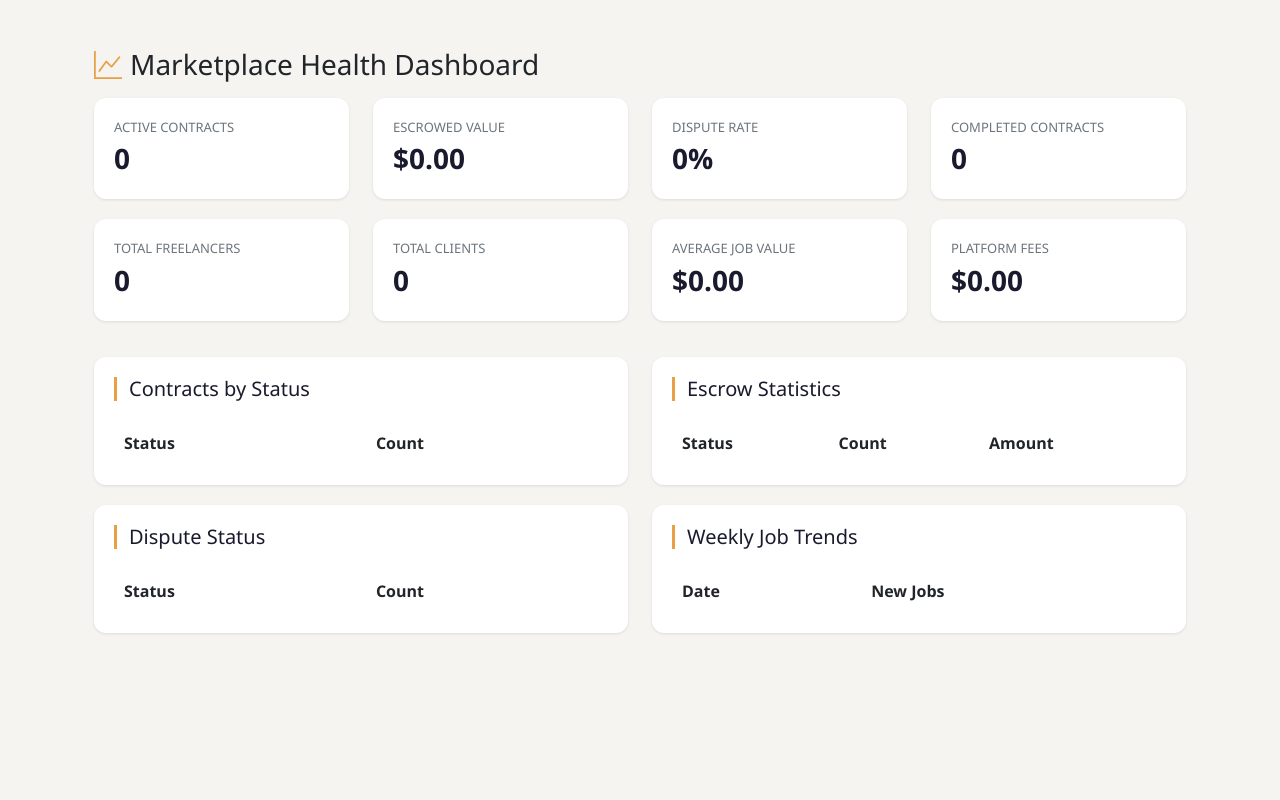
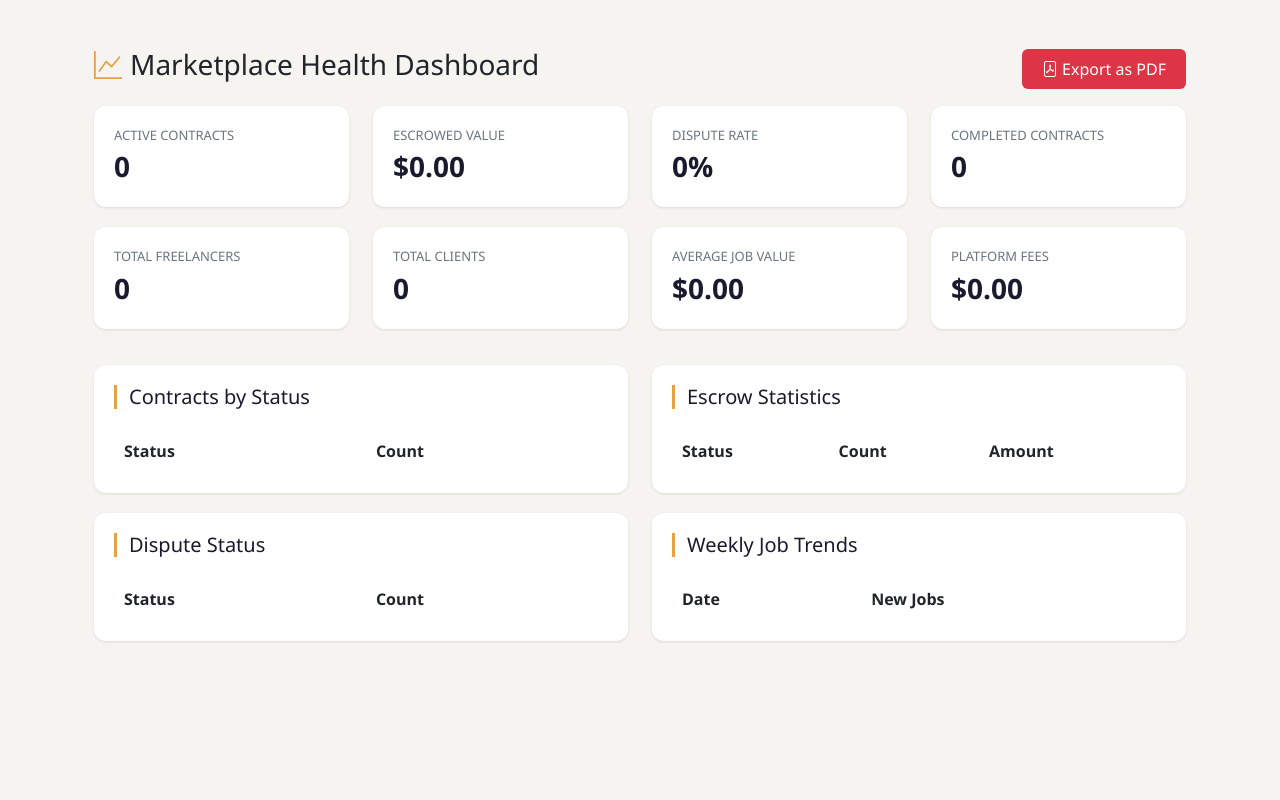
Before and after one commit to momen5406/FreelanceHub-SE-Project, a PHP site: page / in a window 1280 px wide. Shown: the part 64-864 px from the top of the page. Run offline with PHP 8.4, Linux system fonts and the light colour scheme; data that the repository does not hold is empty; some libraries are stand-ins or nearby versions.

Commit message:
Update index.php

```diff
--- a/views/marketplace-health/index.php
+++ b/views/marketplace-health/index.php
@@ -64,6 +64,41 @@ if (session_status() === PHP_SESSION_NONE) {
         text-align: left;
         border-bottom: 1px solid #dee2e6;
     }
+
+    .btn-pdf {
+        background: #dc3545;
+        color: white;
+        border: none;
+        padding: 8px 20px;
+        border-radius: 6px;
+        cursor: pointer;
+        margin-left: 10px;
+    }
+
+    .btn-pdf:hover {
+        background: #c82333;
+    }
+
+    .no-print {
+        print-color-adjust: exact;
+    }
+
+    @media print {
+        .no-print {
+            display: none !important;
+        }
+
+        body {
+            padding: 20px;
+            background: white;
+        }
+
+        .stat-card,
+        .chart-card {
+            box-shadow: none;
+            border: 1px solid #ddd;
+        }
+    }
     </style>
 </head>
 
@@ -73,8 +108,11 @@ if (session_status() === PHP_SESSION_NONE) {
 
     <div class="container py-4">
 
-        <div class="mb-3">
+        <div class="d-flex justify-content-between align-items-center mb-3">
             <h3><i class="bi bi-graph-up me-2" style="color:#e8a045;"></i>Marketplace Health Dashboard</h3>
+            <button onclick="window.print()" class="btn-pdf no-print">
+                <i class="bi bi-file-pdf"></i> Export as PDF
+            </button>
         </div>
 
         <div class="row">
@@ -147,16 +185,20 @@ if (session_status() === PHP_SESSION_NONE) {
                 <div class="chart-card">
                     <h5>Contracts by Status</h5>
                     <table>
+                        <thead>
                             <tr>
                                 <th>Status</th>
                                 <th>Count</th>
                             </tr>
+                        </thead>
+                        <tbody>
                             <?php foreach ($contractsByStatus as $status => $count): ?>
                             <tr>
                                 <td><?php echo $status; ?></td>
                                 <td><?php echo $count; ?></td>
                             </tr>
                             <?php endforeach; ?>
+                        </tbody>
                     </table>
                 </div>
             </div>
@@ -164,11 +206,14 @@ if (session_status() === PHP_SESSION_NONE) {
                 <div class="chart-card">
                     <h5>Escrow Statistics</h5>
                     <table>
+                        <thead>
                             <tr>
                                 <th>Status</th>
                                 <th>Count</th>
                                 <th>Amount</th>
                             </tr>
+                        </thead>
+                        <tbody>
                             <?php foreach ($escrowStats as $status => $data): ?>
                             <tr>
                                 <td><?php echo $status; ?></td>
@@ -176,6 +221,7 @@ if (session_status() === PHP_SESSION_NONE) {
                                 <td>$<?php echo number_format($data['total_amount'], 2); ?></td>
                             </tr>
                             <?php endforeach; ?>
+                        </tbody>
                     </table>
                 </div>
             </div>
@@ -186,16 +232,20 @@ if (session_status() === PHP_SESSION_NONE) {
                 <div class="chart-card">
                     <h5>Dispute Status</h5>
                     <table>
+                        <thead>
                             <tr>
                                 <th>Status</th>
                                 <th>Count</th>
                             </tr>
+                        </thead>
+                        <tbody>
                             <?php foreach ($disputesByResolution as $status => $count): ?>
                             <tr>
                                 <td><?php echo $status; ?></td>
                                 <td><?php echo $count; ?></td>
                             </tr>
                             <?php endforeach; ?>
+                        </tbody>
                     </table>
                 </div>
             </div>
@@ -203,16 +253,20 @@ if (session_status() === PHP_SESSION_NONE) {
                 <div class="chart-card">
                     <h5>Weekly Job Trends</h5>
                     <table>
+                        <thead>
                             <tr>
                                 <th>Date</th>
                                 <th>New Jobs</th>
                             </tr>
+                        </thead>
+                        <tbody>
                             <?php foreach ($weeklyTrends as $trend): ?>
                             <tr>
                                 <td><?php echo $trend['date']; ?></td>
                                 <td><?php echo $trend['new_jobs']; ?></td>
                             </tr>
                             <?php endforeach; ?>
+                        </tbody>
                     </table>
                 </div>
             </div>
@@ -221,6 +275,29 @@ if (session_status() === PHP_SESSION_NONE) {
     </div>
 
     <script src="../../public/assets/js/bootstrap.bundle.min.js"></script>
+    <script>
+    function refreshData() {
+        fetch('../../public/index.php?route=api/marketplace-health/data')
+            .then(response => response.json())
+            .then(data => {
+                if (data.metrics) {
+                    document.getElementById('active-contracts').innerText = data.metrics.active_contracts || 0;
+                    document.getElementById('escrowed-value').innerText = (data.metrics.total_escrowed_value || 0)
+                        .toLocaleString();
+                    document.getElementById('dispute-rate').innerText = data.metrics.dispute_rate || 0;
+                    document.getElementById('completed-contracts').innerText = data.metrics.completed_contracts ||
+                        0;
+                    document.getElementById('total-freelancers').innerText = data.metrics.total_freelancers || 0;
+                    document.getElementById('total-clients').innerText = data.metrics.total_clients || 0;
+                    document.getElementById('avg-job-value').innerText = (data.metrics.average_job_value || 0)
+                        .toLocaleString();
+                    document.getElementById('platform-fees').innerText = (data.metrics.platform_fees_collected || 0)
+                        .toLocaleString();
+                }
+            })
+            .catch(error => console.error('Error:', error));
+    }
+    </script>
 </body>
 
 </html>
```
Lines whose indentation alone changed are shown as unchanged.
